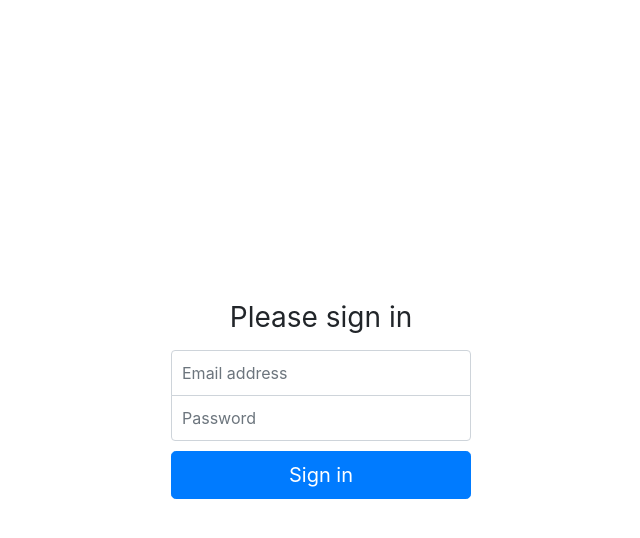
After one commit to pmjam/flaskapp, a Flask app: page /login in a window 1280 px wide. The commit adds this page. Shown: the top 538 px of the page, without its empty margins (319-959 px from the left). Run offline with Flask 2, Linux system fonts and the light colour scheme; parts of the project's set-up code (start-up, migrations or seed data) failed here and were passed over; some libraries are stand-ins or nearby versions.

Commit message:
flask-login

```diff
--- a/flaskapp/__init__.py
+++ b/flaskapp/__init__.py
@@ -7,6 +7,9 @@ def create_app():
 
     from flaskapp.db import db
     db.init_app(app)
+
+    from flaskapp import auth
+    auth.init_app(app)
 
     from flaskapp import templatefilter
     templatefilter.init_app(app)
--- a/flaskapp/forms/__init__.py
+++ b/flaskapp/forms/__init__.py
@@ -1,5 +1,7 @@
+from .login import LoginForm
 from .pet import PetForm
 
 __all__ = [
+    'LoginForm',
     'PetForm',
 ]
--- /dev/null
+++ b/flaskapp/forms/login.py
@@ -0,0 +1,8 @@
+from flask_wtf import FlaskForm
+from wtforms import StringField, PasswordField
+from wtforms.validators import InputRequired, Email, Length
+
+
+class LoginForm(FlaskForm):
+    email = StringField('Email address', validators=[InputRequired(), Email(message='Invalid email'), Length(max=30)])
+    password = PasswordField('password', validators=[InputRequired(), Length(min=8, max=20)])
--- a/flaskapp/models/__init__.py
+++ b/flaskapp/models/__init__.py
@@ -1,8 +1,10 @@
 # encoding: utf-8
 from .base import BaseDocument
+from .user import User
 from .pet import Pet
 
 __all__ = [
     'BaseDocument',
+    'User',
     'Pet',
 ]
--- a/flaskapp/services/__init__.py
+++ b/flaskapp/services/__init__.py
@@ -1,8 +1,10 @@
 # encoding: utf-8
 from .base import ServiceBase
+from .user import ServiceUser
 from .pet import ServicePet
 
 __all__ = [
     'ServiceBase',
+    'ServiceUser',
     'ServicePet',
 ]
--- a/flaskapp/static/style.css
+++ b/flaskapp/static/style.css
@@ -16,3 +16,33 @@ body {
   padding-top: 40px;
   padding-bottom: 40px;
 }
+
+.form-signin {
+  width: 100%;
+  max-width: 330px;
+  padding: 15px;
+  margin: 0 auto;
+}
+.form-signin .checkbox {
+  font-weight: 400;
+}
+.form-signin .form-control {
+  position: relative;
+  box-sizing: border-box;
+  height: auto;
+  padding: 10px;
+  font-size: 16px;
+}
+.form-signin .form-control:focus {
+  z-index: 2;
+}
+.form-signin input[type="email"] {
+  margin-bottom: -1px;
+  border-bottom-right-radius: 0;
+  border-bottom-left-radius: 0;
+}
+.form-signin input[type="password"] {
+  margin-bottom: 10px;
+  border-top-left-radius: 0;
+  border-top-right-radius: 0;
+}
--- /dev/null
+++ b/flaskapp/templates/login/signin.html
@@ -0,0 +1,23 @@
+{% extends "layout.html" %}
+{% block title %}Signin{% endblock %}
+{% block content %}
+<form class="form-signin" method="POST">
+    {{ form.csrf_token }}
+    <h1 class="h3 mb-3 font-weight-normal text-center">Please sign in</h1>
+    <label for="inputEmail" class="sr-only">Email address</label>
+    <input type="email" id="inputEmail" class="form-control" placeholder="Email address" name="email" value="{{form.email.data|none_to_null}}">
+    {% for error in form.email.errors %}
+    <div>
+        <small class="text-danger">{{error}}</small>
+    </div>
+    {% endfor %}
+    <label for="inputPassword" class="sr-only">Password</label>
+    <input type="password" id="inputPassword" class="form-control" placeholder="Password" name="password" value="{{form.password.data|none_to_null}}">
+    {% for error in form.password.errors %}
+    <div>
+        <small class="text-danger">{{error}}</small>
+    </div>
+    {% endfor %}
+    <button class="btn btn-lg btn-primary btn-block" type="submit">Sign in</button>
+</form>
+{% endblock %}
--- a/flaskapp/views/__init__.py
+++ b/flaskapp/views/__init__.py
@@ -1,6 +1,8 @@
 # encoding: utf-8
 from . import pet
+from . import login
 
 
 def init_app(app):
-    app.register_blueprint(pet.mod)
+    app.register_blueprint(login.mod)
+    app.register_blueprint(pet.mod, url_prefix='/pets')
--- /dev/null
+++ b/flaskapp/views/login.py
@@ -0,0 +1,23 @@
+from flask import Blueprint, render_template, redirect, url_for
+from flaskapp.services import ServiceUser
+from flaskapp.forms import LoginForm
+
+
+mod = Blueprint('login', __name__)
+
+
+@mod.route('/login', methods=["GET", "POST"])
+def signin():
+    form = LoginForm()
+    if form.validate_on_submit():
+        service = ServiceUser()
+        if service.login(form.email.data, form.password.data):
+            return redirect(url_for('pet.create'))
+    return render_template('login/signin.html', form=form)
+
+
+@mod.route('/logout', methods=["GET"])
+def signout():
+    service = ServiceUser()
+    service.logout()
+    return redirect(url_for('login.signin'))
--- a/requirements.txt
+++ b/requirements.txt
@@ -1,4 +1,7 @@
 flask-smorest
 flask-mongoengine
 flask-wtf
+flask-login
+flask-bcrypt
 python-dateutil
+email_validator
```
Also changed, not shown: flaskapp/auth.py (added, +19 -0 lines), flaskapp/models/user.py (added, +23 -0 lines), flaskapp/services/user.py (added, +38 -0 lines), flaskapp/views/pet.py (+8 -4 lines).
